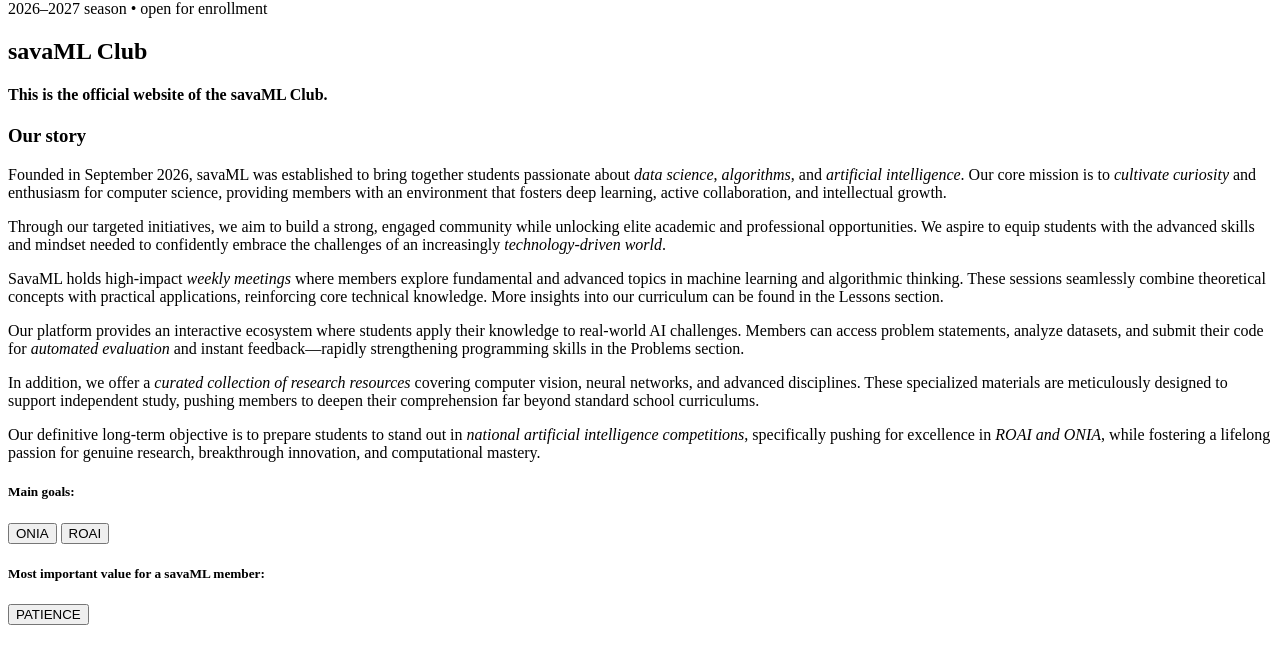
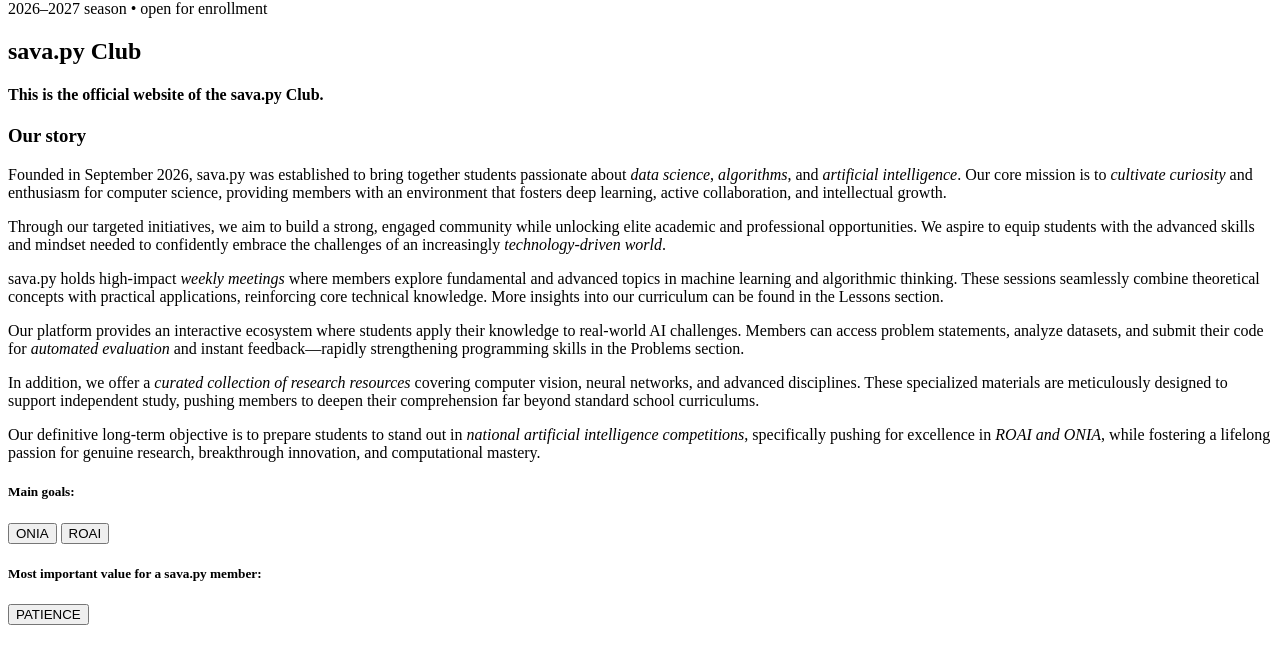
Before and after one commit to sabinngh/cezar_help, a Flask app: page / in a window 1280 px wide. Shown: the part 62-726 px from the top of the page. Run offline with Flask 3, Linux system fonts and the light colour scheme; some libraries are stand-ins or nearby versions.

Commit message:
Changed the sava.py everywhere

```diff
--- a/backend/app.py
+++ b/backend/app.py
@@ -1,6 +1,8 @@
 from flask import Flask, g, session
 from extensions import db
 import os
+
+from dotenv import load_dotenv
 
 from models.user import User
 from models.problem import Problem
@@ -27,19 +29,20 @@ UPLOAD_FOLDER = os.path.join(
     "uploads"
 )
 
+load_dotenv()
+
 app.config["UPLOAD_FOLDER"] = UPLOAD_FOLDER
 
 
 CORS(app, origins=["http://localhost:5173"])
 
 # --- CONFIGURATION ---
-app.config["SECRET_KEY"] = "carinas-secret-key-here"
-app.config["JWT_SECRET_KEY"] = "carinas-jwt-secret-key"
+app.config["SECRET_KEY"] = os.getenv("SECRET_KEY")
+app.config["JWT_SECRET_KEY"] = os.getenv("JWT_SECRET_KEY")
 app.config["JWT_ACCESS_TOKEN_EXPIRES"] = timedelta(hours=8)
 
 jwt = JWTManager(app)
-app.config["SQLALCHEMY_DATABASE_URI"] = \
-    "postgresql://postgres:postgres@localhost:5433/mydatabase"
+app.config["SQLALCHEMY_DATABASE_URI"] = os.getenv("DATABASE_URL")
 app.config["SQLALCHEMY_TRACK_MODIFICATIONS"] = False
 
 os.makedirs(
--- a/backend/static/styles.css
+++ b/backend/static/styles.css
@@ -1,4 +1,4 @@
-/* Importing the fonts used in the savaML design */
+/* Importing the fonts used in the sava.py design */
 @import url('https://fonts.googleapis.com/css2?family=Fraunces:ital,opsz,wght@0,9..144,100..900;1,9..144,100..900&family=JetBrains+Mono:ital,wght@0,100..800;1,100..800&family=Inter:wght@300;400;600&display=swap');
 
 /* Color Palette Variables from the screenshot */
@@ -33,7 +33,7 @@ body {
     margin-bottom: 50px;
 }
 
-/* Logo "savaML" style */
+/* Logo "sava.py" style */
 .logo {
     font-family: 'JetBrains Mono', monospace;
     font-weight: 700;
--- a/backend/templates/index.html
+++ b/backend/templates/index.html
@@ -3,8 +3,8 @@
 {% block content %}
 <section class="hero-container">
     <div class="hero-section">
-        <h1>sava<span>ML</span> Club</h1>
-        <h4>This is the official website of the savaML Club.</h4>
+        <h1>sava.<span>py</span> Club</h1>
+        <h4>This is the official website of the sava.py Club.</h4>
     </div>
 
     <div class="graphic-fullwidth-frame">
@@ -25,13 +25,13 @@
     <div class="text-content">
         <h3>Our story</h3>
         <p>
-            Founded in September 2026, savaML was established to bring together students passionate about <em>data science</em>, <em>algorithms</em>, and <em>artificial intelligence</em>. Our core mission is to <em>cultivate curiosity</em> and enthusiasm for computer science, providing members with an environment that fosters deep learning, active collaboration, and intellectual growth.
+            Founded in September 2026, sava.py was established to bring together students passionate about <em>data science</em>, <em>algorithms</em>, and <em>artificial intelligence</em>. Our core mission is to <em>cultivate curiosity</em> and enthusiasm for computer science, providing members with an environment that fosters deep learning, active collaboration, and intellectual growth.
         </p>
         <p>
             Through our targeted initiatives, we aim to build a strong, engaged community while unlocking elite academic and professional opportunities. We aspire to equip students with the advanced skills and mindset needed to confidently embrace the challenges of an increasingly <em>technology-driven world</em>.
         </p>
         <p>
-            SavaML holds high-impact <em>weekly meetings</em> where members explore fundamental and advanced topics in machine learning and algorithmic thinking. These sessions seamlessly combine theoretical concepts with practical applications, reinforcing core technical knowledge. More insights into our curriculum can be found in the Lessons section.
+            sava.py holds high-impact <em>weekly meetings</em> where members explore fundamental and advanced topics in machine learning and algorithmic thinking. These sessions seamlessly combine theoretical concepts with practical applications, reinforcing core technical knowledge. More insights into our curriculum can be found in the Lessons section.
         </p>
         <p>
             Our platform provides an interactive ecosystem where students apply their knowledge to real-world AI challenges. Members can access problem statements, analyze datasets, and submit their code for <em>automated evaluation</em> and instant feedback—rapidly strengthening programming skills in the Problems section.
@@ -48,7 +48,7 @@
         <h5>Main goals:</h5>
         <button>ONIA</button>
         <button>ROAI</button>
-        <h5>Most important value for a savaML member:</h5>
+        <h5>Most important value for a sava.py member:</h5>
         <button>PATIENCE</button>
     </div>
 
--- a/backend/templates/layout.html
+++ b/backend/templates/layout.html
@@ -3,7 +3,7 @@
 <head>
     <meta charset="UTF-8">
     <meta name="viewport" content="width=device-width, initial-scale=1.0">
-    <title>savaML</title>
+    <title>sava.py</title>
 
     <link rel="stylesheet" href="{{ url_for('static', filename='home.css') }}">
 
--- a/backend/templates/page.html
+++ b/backend/templates/page.html
@@ -12,7 +12,7 @@
 <h1>Learn AI. <em>Build models.</em> Ship results.</h1>
 <h1 class="meet-team">MEET OUR TEAM!</h1>
 
-<p>This is the page of the savaML Club founders. In the following you will find more information about <em>Sabin</em> and <em>Carina</em>.</p>
+<p>This is the page of the sava.py Club founders. In the following you will find more information about <em>Sabin</em> and <em>Carina</em>.</p>
 <p>The club was founded in September 2026 by Carina and Sabin, currently students at Saint Sava National High School.</p>
 <p class="bio">It all started with a passion for AI and ML. Now our passion has been passed down to the students which share our ambition to reach superior levels in the ML competitions.</p>
 
--- a/frontend/frontend/src/components/FounderCard.jsx
+++ b/frontend/frontend/src/components/FounderCard.jsx
@@ -66,7 +66,7 @@ function FounderCard({
             <div className="founder-info">
 
                 <span className="founder-role">
-                    SAVA ML / FOUNDER
+                    sava.py / FOUNDER
                 </span>
 
                 <h2>
--- a/frontend/frontend/src/components/Hero.jsx
+++ b/frontend/frontend/src/components/Hero.jsx
@@ -47,7 +47,7 @@ function Hero() {
 
                 <h1 className="hero-title">
 
-                    sava<span>ML</span> Club
+                    sava.<span>py</span> Club
 
                 </h1>
 
--- a/frontend/frontend/src/components/Navbar.jsx
+++ b/frontend/frontend/src/components/Navbar.jsx
@@ -16,7 +16,7 @@ function Navbar() {
 
             {/* Logo */}
             <Link to="/" className="navbar-logo">
-                sava<span>ML</span>
+                sava.<span>py</span>
             </Link>
 
             {/* Pages */}
--- a/frontend/frontend/src/pages/MeetTheTeam.jsx
+++ b/frontend/frontend/src/pages/MeetTheTeam.jsx
@@ -36,7 +36,7 @@ function MeetTheTeam() {
 
                 <div className="team-status">
                     <span className="team-status-dot"></span>
-                    SAVA ML CORE TEAM
+                    sava.py CORE TEAM
                 </div>
 
             </section>
```
